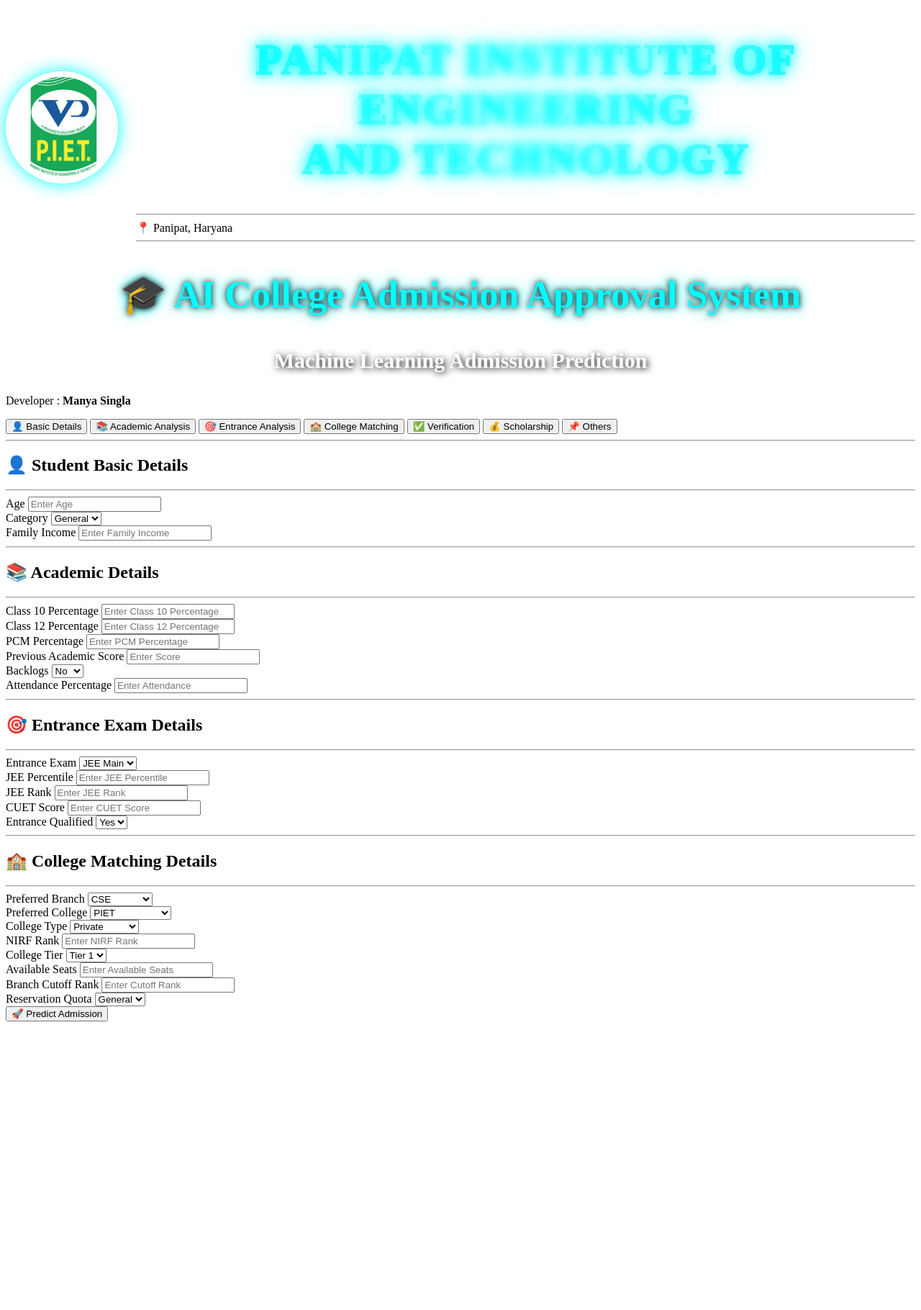
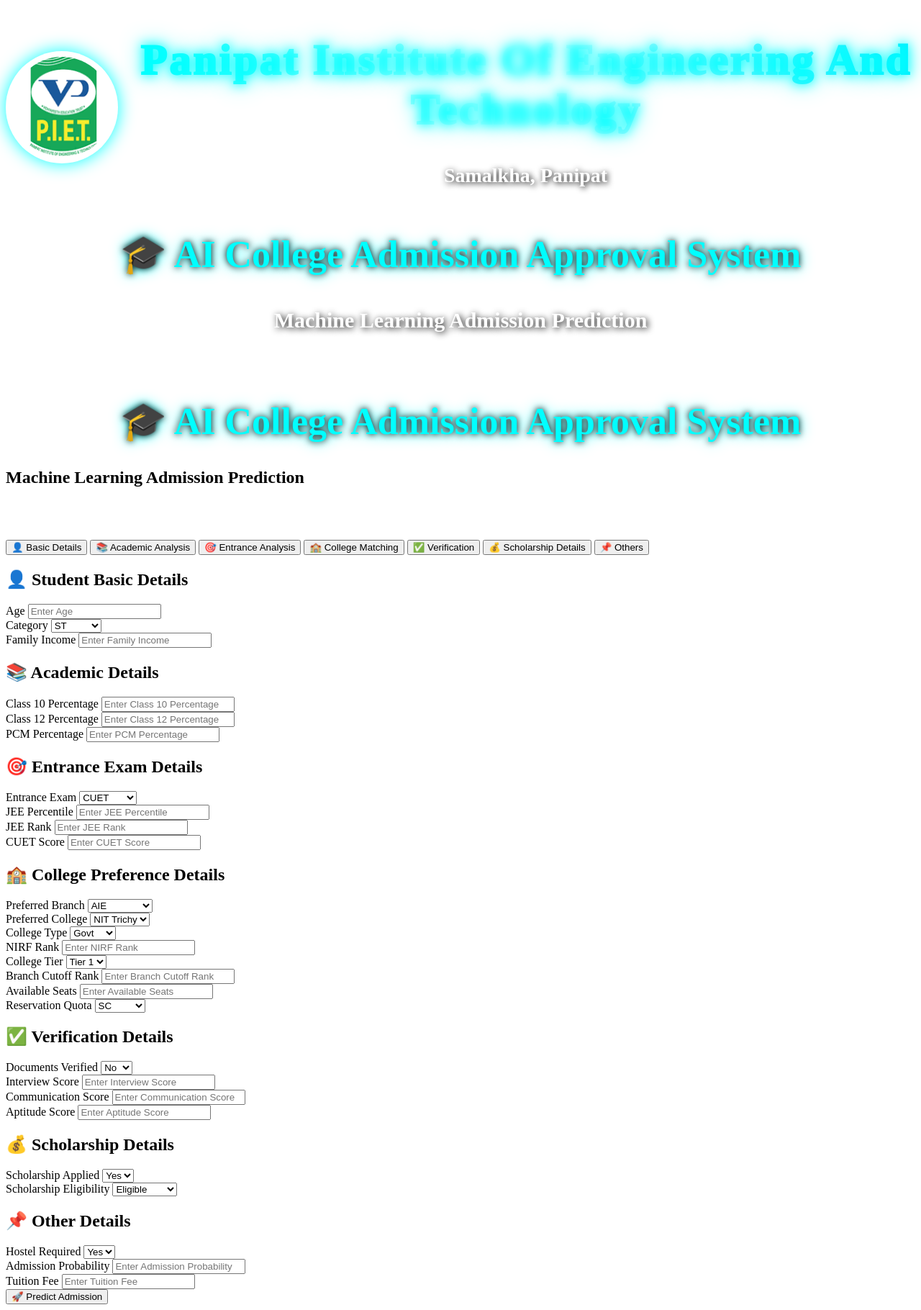
Before and after one commit to Manya2507/College-Admission-Approval-System, a Flask app: page / in a window 1280 px wide. Shown: the whole page at 72% size. Before the commit the page ends 1419 px from the top, so only its background shows below. Run offline with Flask 3, Linux system fonts and the light colour scheme.

Commit message:
Update index.html

```diff
--- a/templates/index.html
+++ b/templates/index.html
@@ -1,60 +1,61 @@
 <!DOCTYPE html>
-<html lang="en">
+
+<html>
 
 <head>
 
-    <meta charset="UTF-8">
-    <meta name="viewport" content="width=device-width, initial-scale=1.0">
-
-    <title>AI College Admission Approval System</title>
+<title>
+AI College Admission System
+</title>
 
 <link rel="stylesheet" href="/static/style.css">
 
-    <link rel="preconnect" href="https://fonts.googleapis.com">
+</head>
 
-    <link href="https://fonts.googleapis.com/css2?family=Poppins:wght@300;400;500;600;700;800&display=swap" rel="stylesheet">
-
-</head>
 
 <body>
 
+
 <div class="overlay">
 
-<!-- ===================================================== -->
-<!-- PIET HEADER -->
-<!-- ===================================================== -->
 
 <div class="header">
 
+
+<!-- ==========================
+     COLLEGE HEADER
+========================== -->
+
 <div class="college-header">
+
 
 <img src="/static/images/piet_logo.png"
 class="college-logo">
 
+
 <div>
 
 <h1 class="college-name">
-
-PANIPAT INSTITUTE OF ENGINEERING <br>
-AND TECHNOLOGY
-
+Panipat Institute Of Engineering And Technology
 </h1>
 
-<div class="location-line">
 
-<hr>
+<p class="college-subtitle">
+Samalkha, Panipat
+</p>
 
-<span>
-📍 Panipat, Haryana
-</span>
-
-<hr>
 
 </div>
 
+
 </div>
 
-</div>
+
+
+<!-- ==========================
+     PROJECT TITLE
+========================== -->
+
 
 <h2 class="project-title">
 
@@ -62,280 +63,275 @@ AND TECHNOLOGY
 
 </h2>
 
+
+
 <h3 class="project-subtitle">
 
 Machine Learning Admission Prediction
 
 </h3>
 
-<p class="developer">
 
-Developer :
-<b>Manya Singla</b>
 
+<p class="developer-name">
+
+Developer : Manya Singla
+
+</p>
+
+
+</div>
+    </div>
+
+    <h1 class="project-title">
+        🎓 AI College Admission Approval System
+    </h1>
+
+    <h2>
+        Machine Learning Admission Prediction
+    </h2>
+
+    <p class="developer-name">
+        Developer : <strong>Manya Singla</strong>
     </p>
 
 </div>
 
-<!-- ===================================================== -->
-<!-- MENU -->
-<!-- ===================================================== -->
+</div>
+
+ <!-- ============================= -->
+<!-- STUDENT DETAILS BUTTONS -->
+<!-- ============================= -->
+
 
 <div class="menu">
+
 
 <button onclick="showSection('basic')">
 👤 Basic Details
 </button>
 
+
 <button onclick="showSection('academic')">
 📚 Academic Analysis
 </button>
+
 
 <button onclick="showSection('entrance')">
 🎯 Entrance Analysis
 </button>
 
+
 <button onclick="showSection('college')">
 🏫 College Matching
 </button>
+
 
 <button onclick="showSection('verification')">
 ✅ Verification
 </button>
 
+
 <button onclick="showSection('extra')">
-💰 Scholarship
+💰 Scholarship Details
 </button>
 
 <button onclick="showSection('others')">
 📌 Others
 </button>
 
+
 </div>
 
-<!-- ===================================================== -->
+
+
+
+
+<!-- ============================= -->
 <!-- BASIC DETAILS -->
-<!-- ===================================================== -->
+<!-- ============================= -->
+
 
 <div id="basic" class="section">
 
-<div class="section-title">
-
-<hr>
-
-<h2>
-👤 Student Basic Details
-</h2>
-
-<hr>
-
-</div>
+    <h2>👤 Student Basic Details</h2>
 
     <div class="grid">
 
         <div class="form-group">
-
             <label>Age</label>
-
-<input
-id="Age"
-placeholder="Enter Age">
-
+            <input id="Age" placeholder="Enter Age">
         </div>
 
         <div class="form-group">
-
             <label>Category</label>
-
             <select id="Category">
-
-<option>General</option>
+                <option>ST</option>
                 <option>OBC</option>
                 <option>SC</option>
-<option>ST</option>
                 <option>EWS</option>
-
+                <option>General</option>
             </select>
-
         </div>
 
         <div class="form-group">
-
             <label>Family Income</label>
-
-<input
-id="Family_Income"
-placeholder="Enter Family Income">
-
+            <input id="Family_Income" placeholder="Enter Family Income">
         </div>
 
     </div>
 
 </div>
 
-<!-- ===================================================== -->
-<!-- ACADEMIC -->
-<!-- ===================================================== -->
+
+
+<!-- ============================= -->
+<!-- ACADEMIC DETAILS -->
+<!-- ============================= -->
+
 
 <div id="academic" class="section hidden">
 
-<!-- Part 2 -->
-
-</div>
-
-<!-- ===================================================== -->
-<!-- ENTRANCE -->
-<!-- ===================================================== -->
-
-<div id="entrance" class="section hidden">
-
-<!-- Part 2 -->
-
-</div>
-
-<!-- ===================================================== -->
-<!-- COLLEGE -->
-<!-- ===================================================== -->
-
-<div id="college" class="section hidden">
-
-<!-- Part 2 -->
-
-</div>
-
-<!-- ===================================================== -->
-<!-- VERIFICATION -->
-<!-- ===================================================== -->
-
-<div id="verification" class="section hidden">
-
-<!-- Part 2 -->
-
-</div>
-
-<!-- ===================================================== -->
-<!-- SCHOLARSHIP -->
-<!-- ===================================================== -->
-
-<div id="extra" class="section hidden">
-
-<!-- Part 2 -->
-
-</div>
-
-<!-- ===================================================== -->
-<!-- OTHERS -->
-<!-- ===================================================== -->
-
-<div id="others" class="section hidden">
-
-<!-- Part 2 -->
-
-</div>
-<!-- ===================================================== -->
-<!-- ACADEMIC DETAILS -->
-<!-- ===================================================== -->
-
-<div id="academic" class="section hidden">
-
-<div class="section-title">
-
-<hr>
-
-<h2>
-📚 Academic Details
-</h2>
-
-<hr>
-
-</div>
-
+    <h2>📚 Academic Details</h2>
 
     <div class="grid">
 
+        <div class="form-group">
+            <label>Class 10 Percentage</label>
+            <input id="Class10_%" placeholder="Enter Class 10 Percentage">
+        </div>
 
         <div class="form-group">
+            <label>Class 12 Percentage</label>
+            <input id="Class12_%" placeholder="Enter Class 12 Percentage">
+        </div>
 
-<label>
-Class 10 Percentage
-</label>
+        <div class="form-group">
+            <label>PCM Percentage</label>
+            <input id="PCM_%" placeholder="Enter PCM Percentage">
+        </div>
 
-<input
-id="Class10_Percentage"
-placeholder="Enter Class 10 Percentage">
+    </div>
 
 </div>
 
 
 
+
+<!-- ============================= -->
+<!-- ENTRANCE DETAILS -->
+<!-- ============================= -->
+
+<div id="entrance" class="section hidden">
+
+    <h2>🎯 Entrance Exam Details</h2>
+
+    <div class="grid">
+
         <div class="form-group">
+            <label>Entrance Exam</label>
+            <select id="Entrance_Exam">
+                <option>CUET</option>
+                <option>JEE Main</option>
 
-<label>
-Class 12 Percentage
-</label>
 
-<input
-id="Class12_Percentage"
-placeholder="Enter Class 12 Percentage">
+            </select>
+        </div>
+
+        <div class="form-group">
+            <label>JEE Percentile</label>
+            <input id="JEE_Percentile" placeholder="Enter JEE Percentile">
+        </div>
+
+        <div class="form-group">
+            <label>JEE Rank</label>
+            <input id="JEE_Rank" placeholder="Enter JEE Rank">
+        </div>
+
+        <div class="form-group">
+            <label>CUET Score</label>
+            <input id="CUET_Score" placeholder="Enter CUET Score">
+        </div>
+
+    </div>
 
 </div>
 
 
+<!-- ============================= -->
+<!-- COLLEGE DETAILS -->
+<!-- ============================= -->
+
+<div id="college" class="section hidden">
+
+    <h2>🏫 College Preference Details</h2>
+
+    <div class="grid">
 
         <div class="form-group">
+            <label>Preferred Branch</label>
+            <select id="Preferred_Branch">
+                <option>AIE</option>
+                <option>Civil</option>
+                <option>Mechanical</option>
+                <option>CSE</option>
+                <option>ECE</option>
 
-<label>
-PCM Percentage
-</label>
-
-<input
-id="PCM_Percentage"
-placeholder="Enter PCM Percentage">
-
+            </select>
         </div>
 
+        <div class="form-group">
+            <label>Preferred College</label>
+            <select id="Preferred_College">
+                <option>NIT Trichy</option>
+                <option>Chitkara</option>
+                <option>Thapar</option>
+                <option>IIT Delhi</option>
+            </select>
+        </div>
 
         <div class="form-group">
-
-<label>
-Previous Academic Score
-</label>
-
-<input
-id="Previous_Academic_Score"
-placeholder="Enter Score">
-
+            <label>College Type</label>
+            <select id="College_Type">
+                <option>Govt</option>
+                <option>Private</option>
+            </select>
         </div>
 
+        <div class="form-group">
+            <label>NIRF Rank</label>
+            <input id="NIRF_Rank" placeholder="Enter NIRF Rank">
+        </div>
 
         <div class="form-group">
-
-<label>
-Backlogs
-</label>
-
-<select id="Backlogs">
-
-<option>No</option>
-<option>Yes</option>
-
+            <label>College Tier</label>
+            <select id="College_Tier">
+                <option>Tier 1</option>
+                <option>Tier 2</option>
+                <option>Tier 3</option>
             </select>
-
         </div>
 
+        <div class="form-group">
+            <label>Branch Cutoff Rank</label>
+            <input id="Branch_Cutoff_Rank" placeholder="Enter Branch Cutoff Rank">
+        </div>
 
         <div class="form-group">
-
-<label>
-Attendance Percentage
-</label>
-
-<input
-id="Attendance_Percentage"
-placeholder="Enter Attendance">
-
+            <label>Available Seats</label>
+            <input id="Available_Seats" placeholder="Enter Available Seats">
         </div>
 
+        <div class="form-group">
+            <label>Reservation Quota</label>
+            <select id="Reservation_Quota">
+                <option>SC</option>
+                <option>OBC</option>
+                <option>EWS</option>
+                <option>ST</option>
+                <option>General</option>
+            </select>
+        </div>
 
     </div>
 
@@ -345,25 +341,116 @@ placeholder="Enter Attendance">
 
 
 
-<!-- ===================================================== -->
-<!-- ENTRANCE DETAILS -->
-<!-- ===================================================== -->
+<!-- ============================= -->
+<!-- VERIFICATION DETAILS -->
+<!-- ============================= -->
+
+<div id="verification" class="section hidden">
+
+    <h2>✅ Verification Details</h2>
+
+    <div class="grid">
+
+        <div class="form-group">
+            <label>Documents Verified</label>
+            <select id="Documents_Verified">
+                <option>No</option>
+                <option>Yes</option>
+            </select>
+        </div>
+
+        <div class="form-group">
+            <label>Interview Score</label>
+            <input id="Interview_Score" placeholder="Enter Interview Score">
+        </div>
+
+        <div class="form-group">
+            <label>Communication Score</label>
+            <input id="Communication_Score" placeholder="Enter Communication Score">
+        </div>
+
+        <div class="form-group">
+            <label>Aptitude Score</label>
+            <input id="Aptitude_Score" placeholder="Enter Aptitude Score">
+        </div>
+
+    </div>
+
+</div>
 
 
-<div id="entrance" class="section hidden">
 
 
-<div class="section-title">
+<!-- ============================= -->
+<!-- SCHOLARSHIP DETAILS -->
+<!-- ============================= -->
 
-<hr>
+<div id="extra" class="section hidden">
 
 <h2>
-🎯 Entrance Exam Details
+💰 Scholarship Details
 </h2>
 
-<hr>
+
+<div class="grid">
+
+
+<div class="form-group">
+
+<label>
+Scholarship Applied
+</label>
+
+
+<select id="Scholarship_Applied">
+
+<option>Yes</option>
+<option>No</option>
+
+</select>
+
 
 </div>
+
+
+
+
+<div class="form-group">
+
+<label>
+Scholarship Eligibility
+</label>
+
+
+<select id="Scholarship_Eligibility">
+
+
+<option>Eligible</option>
+
+<option>Not Eligible</option>
+
+
+</select>
+
+
+</div>
+
+
+
+</div>
+
+
+</div>
+<!-- ============================= -->
+<!-- OTHERS -->
+<!-- ============================= -->
+
+<div id="others" class="section hidden">
+
+
+<h2>
+📌 Other Details
+</h2>
 
 
 
@@ -373,18 +460,18 @@ placeholder="Enter Attendance">
 <div class="form-group">
 
 <label>
-Entrance Exam
+Hostel Required
 </label>
 
-<select id="Entrance_Exam">
 
-<option>JEE Main</option>
+<select id="Hostel_Required">
 
-<option>CUET</option>
+<option>Yes</option>
 
-<option>None</option>
+<option>No</option>
 
 </select>
+
 
 </div>
 
@@ -394,65 +481,12 @@ Entrance Exam
 <div class="form-group">
 
 <label>
-JEE Percentile
+Admission Probability
 </label>
 
-<input
-id="JEE_Percentile"
-placeholder="Enter JEE Percentile">
 
-</div>
-
-
-
-
-<div class="form-group">
-
-<label>
-JEE Rank
-</label>
-
-<input
-id="JEE_Rank"
-placeholder="Enter JEE Rank">
-
-</div>
-
-
-
-
-<div class="form-group">
-
-<label>
-CUET Score
-</label>
-
-<input
-id="CUET_Score"
-placeholder="Enter CUET Score">
-
-</div>
-
-
-
-<div class="form-group">
-
-<label>
-Entrance Qualified
-</label>
-
-<select id="Entrance_Qualified">
-
-<option>Yes</option>
-
-<option>No</option>
-
-</select>
-
-</div>
-
-
-</div>
+<input id="Admission_Probability"
+placeholder="Enter Admission Probability">
 
 
 </div>
@@ -461,208 +495,30 @@ Entrance Qualified
 
 
 
+<div class="form-group">
 
-<!-- ===================================================== -->
-<!-- COLLEGE PREFERENCE -->
-<!-- ===================================================== -->
+<label>
+Tuition Fee
+</label>
 
 
-<div id="college" class="section hidden">
+<input id="Tuition_Fee"
+placeholder="Enter Tuition Fee">
 
-
-<div class="section-title">
-
-<hr>
-
-<h2>
-🏫 College Matching Details
-</h2>
-
-<hr>
 
 </div>
 
-
-
-<div class="grid">
-
-
-<div class="form-group">
-
-<label>
-Preferred Branch
-</label>
-
-<select id="Preferred_Branch">
-
-<option>CSE</option>
-
-<option>AIML</option>
-
-<option>ECE</option>
-
-<option>Mechanical</option>
-
-<option>Civil</option>
-
-</select>
-
-</div>
-
-
-
-<div class="form-group">
-
-<label>
-Preferred College
-</label>
-
-<select id="Preferred_College">
-
-<option>PIET</option>
-
-<option>NIT</option>
-
-<option>IIT</option>
-
-<option>Private College</option>
-
-</select>
-
-</div>
-
-
-
-
-<div class="form-group">
-
-<label>
-College Type
-</label>
-
-<select id="College_Type">
-
-<option>Private</option>
-
-<option>Government</option>
-
-</select>
-
-</div>
-
-
-
-
-<div class="form-group">
-
-<label>
-NIRF Rank
-</label>
-
-<input
-id="NIRF_Rank"
-placeholder="Enter NIRF Rank">
-
-</div>
-
-
-
-
-<div class="form-group">
-
-<label>
-College Tier
-</label>
-
-<select id="College_Tier">
-
-<option>Tier 1</option>
-
-<option>Tier 2</option>
-
-<option>Tier 3</option>
-
-</select>
-
-</div>
-
-
-
-
-<div class="form-group">
-
-<label>
-Available Seats
-</label>
-
-<input
-id="Available_Seats"
-placeholder="Enter Available Seats">
-
-</div>
-
-
-
-<div class="form-group">
-
-<label>
-Branch Cutoff Rank
-</label>
-
-<input
-id="Branch_Cutoff_Rank"
-placeholder="Enter Cutoff Rank">
-
-</div>
-
-
-
-<div class="form-group">
-
-<label>
-Reservation Quota
-</label>
-
-<select id="Reservation_Quota">
-
-<option>General</option>
-
-<option>OBC</option>
-
-<option>SC</option>
-
-<option>ST</option>
-
-<option>EWS</option>
-
-</select>
-
-</div>
 
 
 </div>
 
 
 </div>
-<!-- ===================================================== -->
-<!-- PREDICT BUTTON -->
-<!-- ===================================================== -->
-
-<div class="predict-container">
-
-<button
-class="predict-btn"
-onclick="predictAdmission()">
-
+<button class="predict-btn" onclick="predictAdmission()">
     🚀 Predict Admission
-
 </button>
 
-</div>
 
-<!-- ===================================================== -->
-<!-- RESULT -->
-<!-- ===================================================== -->
 
 <div class="result-box">
 
@@ -670,9 +526,9 @@ onclick="predictAdmission()">
 
 </div>
 
-</div>
 
 <script src="/static/script.js"></script>
+
 
 </body>
 
```
Lines whose indentation alone changed are shown as unchanged.
